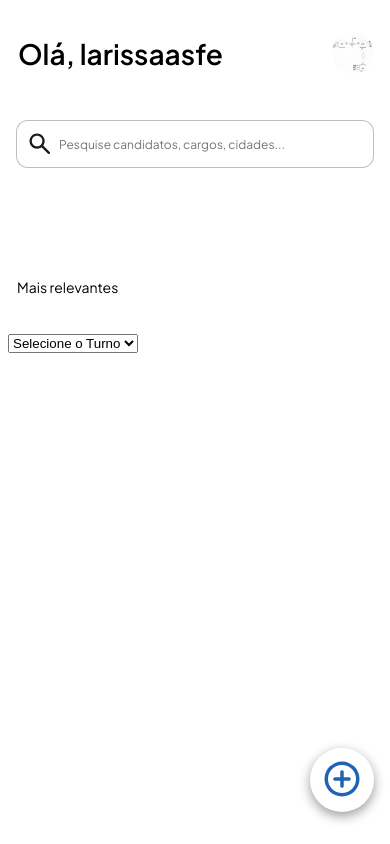
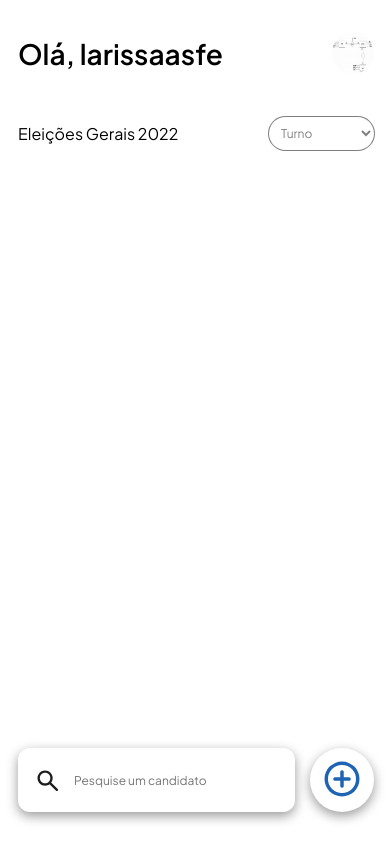
Before and after one commit to larissaPretto/Minha-Urna, a PHP site: page /inicio.php in a window 390 px wide. Run offline with PHP 8.4, Linux system fonts and the light colour scheme; a user stored in the database is signed in; data comes from the database, SQL or seed files in the repository; data that the repository does not hold is empty.

Commit message:
só modo mobile

```diff
--- a/view/candidato.php
+++ b/view/candidato.php
@@ -139,7 +139,7 @@ echo '<h5 style="position: absolute;
     width: auto;
     height: 18px;
     left: 36px;
-    top: 164px;
+    top: 168px;
     font-style: normal;
     font-weight: 400;
     font-size: 14px;
--- a/view/inicio.css
+++ b/view/inicio.css
@@ -18,18 +18,45 @@ body {
     color: #000000;
 }
 
+.turnoField {
+    box-sizing: border-box;
+
+    position: absolute;
+    width: 107px;
+    height: 35px;
+    left: 268px;
+    top: 116px;
+
+    background: #FFFFFF;
+    border: 0.5px solid rgba(0, 0, 0, 0.5);
+    border-radius: 999px;
+    padding-left: 8px;
+
+    font-family: 'Plus Jakarta Sans';
+    font-style: normal;
+    font-weight: 400;
+    font-size: 12px;
+    line-height: 15px;
+    display: flex;
+    align-items: center;
+
+    color: rgba(0, 0, 0, 0.5);
+
+    text-shadow: 0px 4px 50px rgba(0, 0, 0, 0.05);
+}
 
 .Search input {
     box-sizing: border-box;
 
-    position: absolute;
-    width: 358px;
-    height: 48px;
-    left: 16px;
-    top: 120px;
+    position: fixed;
+    width: 277px;
+    height: 64px;
+    left: 18px;
+    top: 748px;
 
     background: #FFFFFF;
-    border: 1px solid rgba(0, 0, 0, 0.25);
+    border: none;
+    box-shadow: 0px 4px 12px rgba(0, 0, 0, 0.4);
     border-radius: 12px;
 
     font-family: 'Plus Jakarta Sans';
@@ -39,7 +66,7 @@ body {
     line-height: 15px;
     display: flex;
     align-items: center;
-    padding-left: 42px;
+    padding-left: 56px;
 
     color: rgba(0, 0, 0, 0.5);
 
@@ -47,26 +74,28 @@ body {
 }
 
 .searchIcon {
-    position: absolute;
+    position: fixed;
     width: 28px;
     height: 28px;
-    left: 26px;
-    top: 130px;
+    left: 34px;
+    top: 767px;
 
 }
 
-.relevantText {
+.tipoEleicoes {
     position: absolute;
-    width: 102px;
-    height: 18px;
-    left: 17px;
-    top: 264px;
+    width: 161px;
+    height: 20px;
+    left: 18px;
+    top: 108px;
 
     font-family: 'Plus Jakarta Sans';
     font-style: normal;
     font-weight: 400;
-    font-size: 14px;
-    line-height: 18px;
+    font-size: 16px;
+    line-height: 20px;
+    display: flex;
+    align-items: center;
 
     color: #000000;
 }
--- a/view/inicio.php
+++ b/view/inicio.php
@@ -27,6 +27,7 @@ while ($produto = mysqli_fetch_assoc($produtos)) {
 <body>
   <p class="greeting"> Olá, <?php echo $nome; ?>
   <p>
+  <p class="tipoEleicoes">Eleições Gerais 2022</p>
 
     <a class="dropdown-item" href="perfilUser.php">
       <div class="profilePic" style="margin-left:100px">
@@ -53,10 +54,10 @@ while ($produto = mysqli_fetch_assoc($produtos)) {
     <br><br><br><br><br><br><br><br><br><br><br><br><br><br>
   <div class="Search">
     <form name="frmBusca" method="POST" action="pesquisa.php" class="form-inline my-2 my-lg-0">
-      <select name="turno" class="UFTextField" id="turno">
+      <select name="turno" class="turnoField" id="turno">
         <?php
         include("../model/conexao.php");
-        $turno = "<option value='0'>Selecione o Turno</option>";
+        $turno = "<option value='1'>Turno</option>";
         $sql = "SELECT * FROM turnos ORDER BY NM_TURNO";
         $rs = mysqli_query($conectado, $sql);
         while ($registro = mysqli_fetch_array($rs)) {
@@ -65,44 +66,10 @@ while ($produto = mysqli_fetch_assoc($produtos)) {
         echo $turno;
         ?>
       </select>
-      <input type="search" name="busca" placeholder="Pesquise candidatos, cargos, cidades..." />
+      <input type="search" name="busca" placeholder="Pesquise um candidato" />
       <img class="searchIcon" src="illustrations/search.svg" alt="search" />
     </form>
   </div>
-
-  <p class="relevantText">Mais relevantes</p>
-
-  <!-- teste abaixo -->
-  <div class="container">
-    <?php
-    include("../model/conexao.php");
-    $sql = "SELECT * FROM VOTOS";
-    $consulta = mysqli_query($conectado, $sql);
-    while ($registro = mysqli_fetch_array($consulta)) {
-      $sqlDois = "SELECT * FROM candidatos where '$registro[idCandidato]' = id_candidato";
-      $registroDois = mysqli_fetch_array(mysqli_query($conectado, $sqlDois));
-
-      $sqlPartidos = "SELECT * FROM partidos where '$registroDois[NR_PARTIDO]' = NR_PARTIDO";
-      $registroPartidos = mysqli_fetch_array(mysqli_query($conectado, $sqlPartidos));
-
-      $sqlCargo = "SELECT * FROM cargos where '$registroDois[CD_CARGO]' = CD_CARGO";
-      $registroCargo = mysqli_fetch_array(mysqli_query($conectado, $sqlCargo));
-      echo "<p style='color: black;'>
-                            <tr>
-                                <td>$registroDois[NM_URNA_CANDIDATO]</td>
-                                <td>$registroPartidos[NM_PARTIDO]</td>
-                                <td>$registroCargo[NM_CARGO]</td>
-                                <td>$registro[votos]</td>
-                            </tr>
-                        ";
-    }
-    ?>
-    <!-- TESTE ACIMA -->
-
-
-
-
-
 
     <a class="add" href="cadastroResultado1.php"><img src="illustrations/add.svg" alt="addIcon" /></a>
 
--- a/view/pesquisa.php
+++ b/view/pesquisa.php
@@ -2,7 +2,7 @@
 <html>
 
 <head lang="pt-br">
-    <title>Registrar | Minha Urna</title>
+    <title>Busca | Minha Urna</title>
     <meta name="viewport" content="width=device-width, initial-scale=1">
     <link rel="stylesheet" href="pesquisa.css">
     <link rel="preconnect" href="https://fonts.googleapis.com">
```
